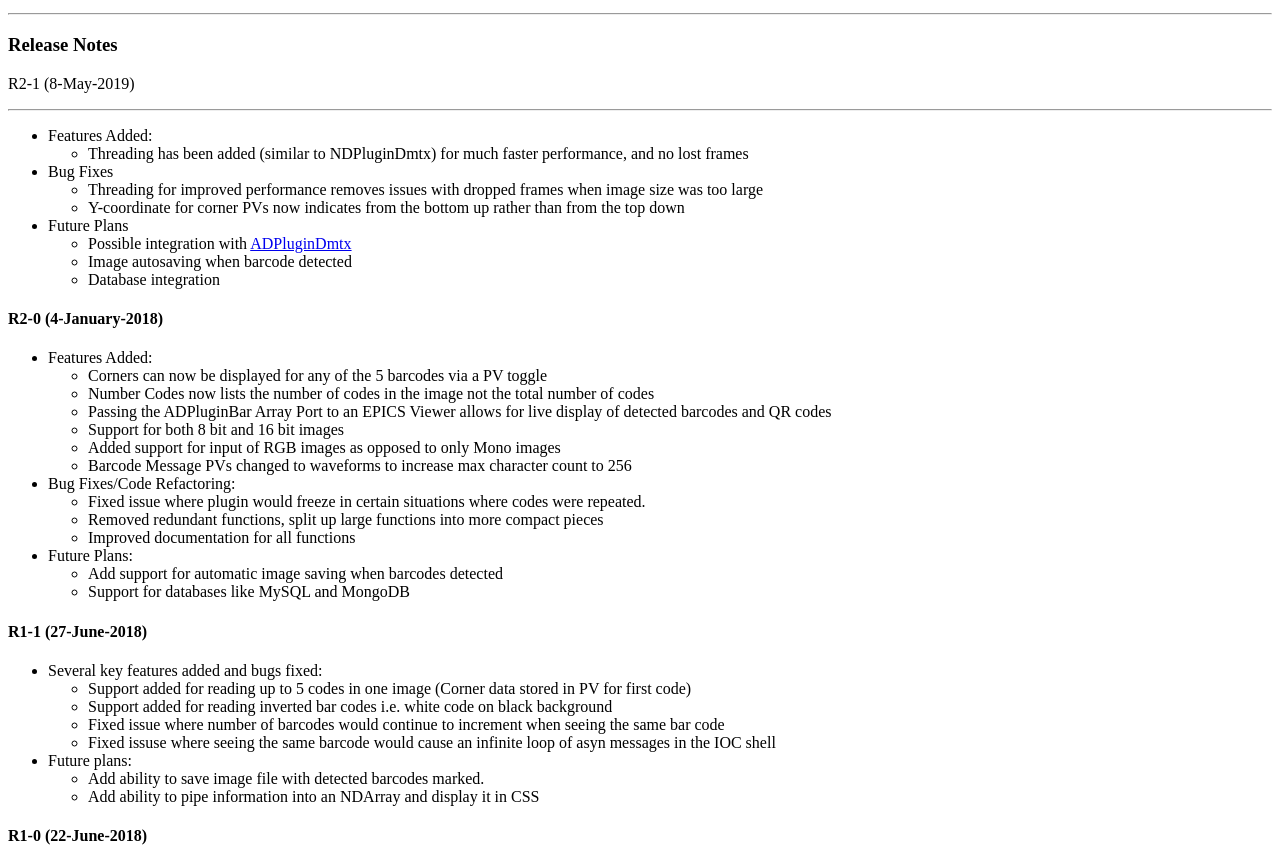
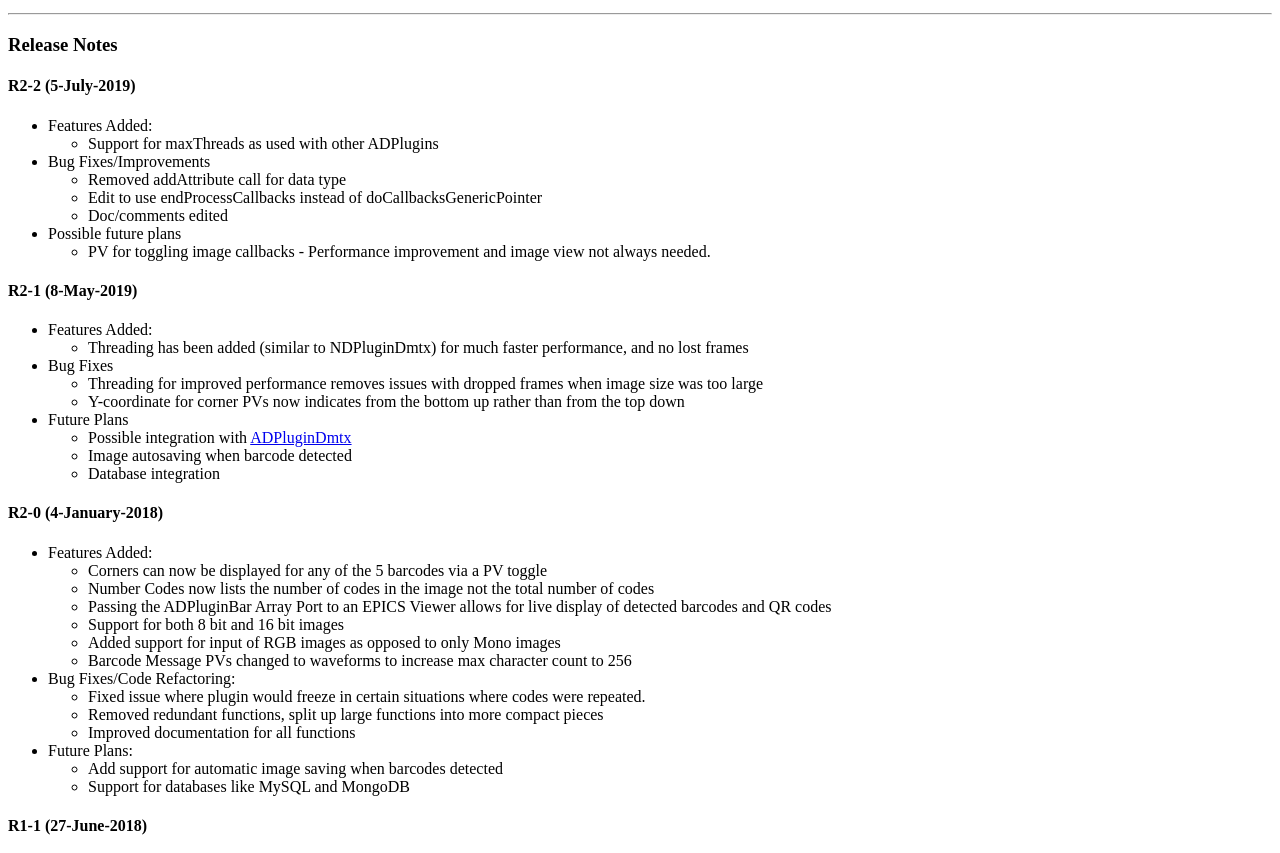
Before and after one commit to areaDetector/ADPluginBar, a plain HTML site: page docs/index.html in a window 1280 px wide. Shown: the part 3303-4156 px from the top of the page. Drawn offline with Linux system fonts and the light colour scheme.

Commit message:
Updating for R2-2

```diff
--- a/docs/index.html
+++ b/docs/index.html
@@ -54,8 +54,24 @@
     <h3>Release Notes</h3>
 
     <!--RELEASE START-->
-R2-1 (8-May-2019)</p>
-<hr />
+<h4>R2-2 (5-July-2019)</h4>
+<ul>
+<li>Features Added:<ul>
+<li>Support for maxThreads as used with other ADPlugins</li>
+</ul>
+</li>
+<li>Bug Fixes/Improvements<ul>
+<li>Removed addAttribute call for data type</li>
+<li>Edit to use endProcessCallbacks instead of doCallbacksGenericPointer</li>
+<li>Doc/comments edited</li>
+</ul>
+</li>
+<li>Possible future plans<ul>
+<li>PV for toggling image callbacks - Performance improvement and image view not always needed.</li>
+</ul>
+</li>
+</ul>
+<h4>R2-1 (8-May-2019)</h4>
 <ul>
 <li>Features Added:<ul>
 <li>Threading has been added (similar to NDPluginDmtx) for much faster performance, and no lost frames</li>
```
Also changed, not shown: 4 other files.
